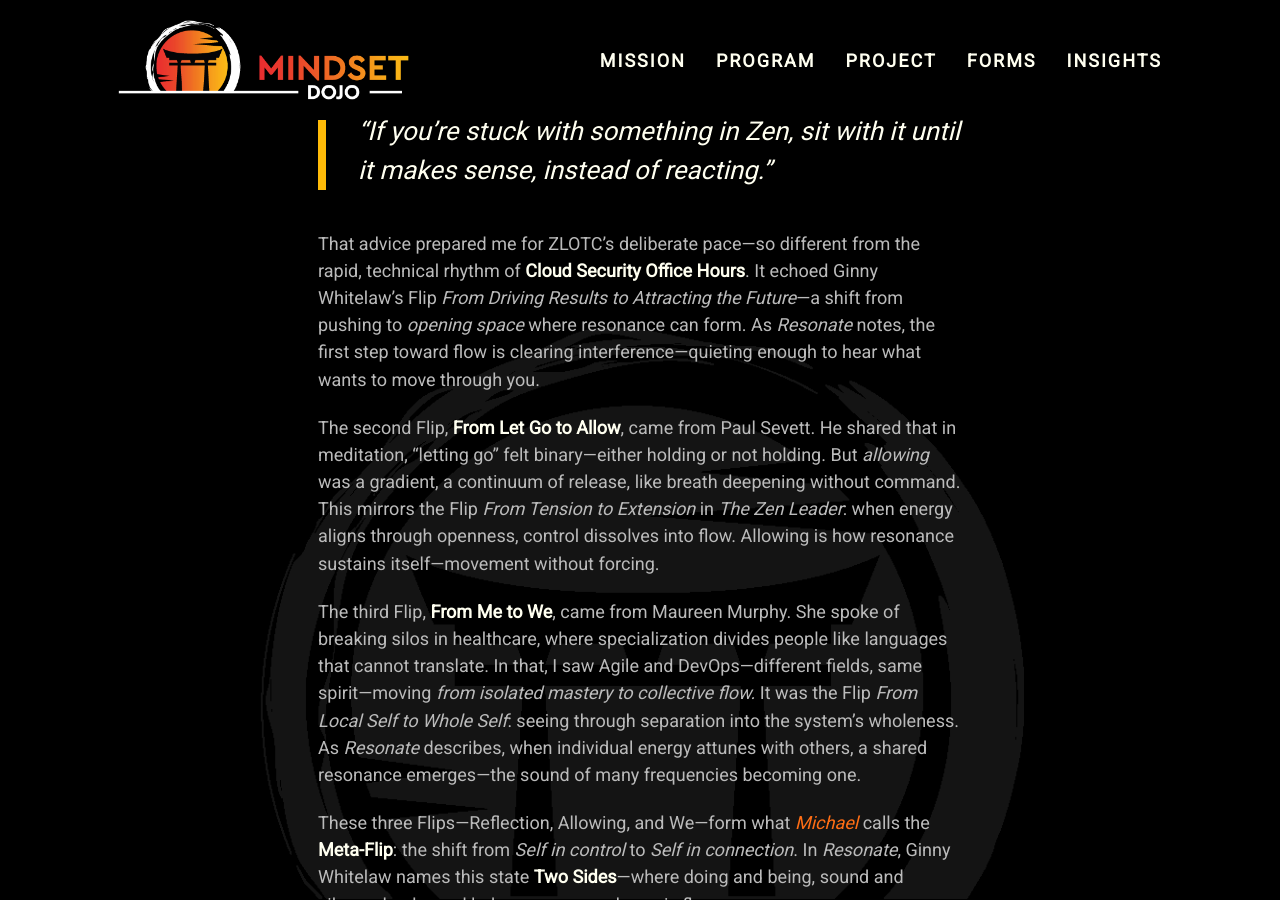
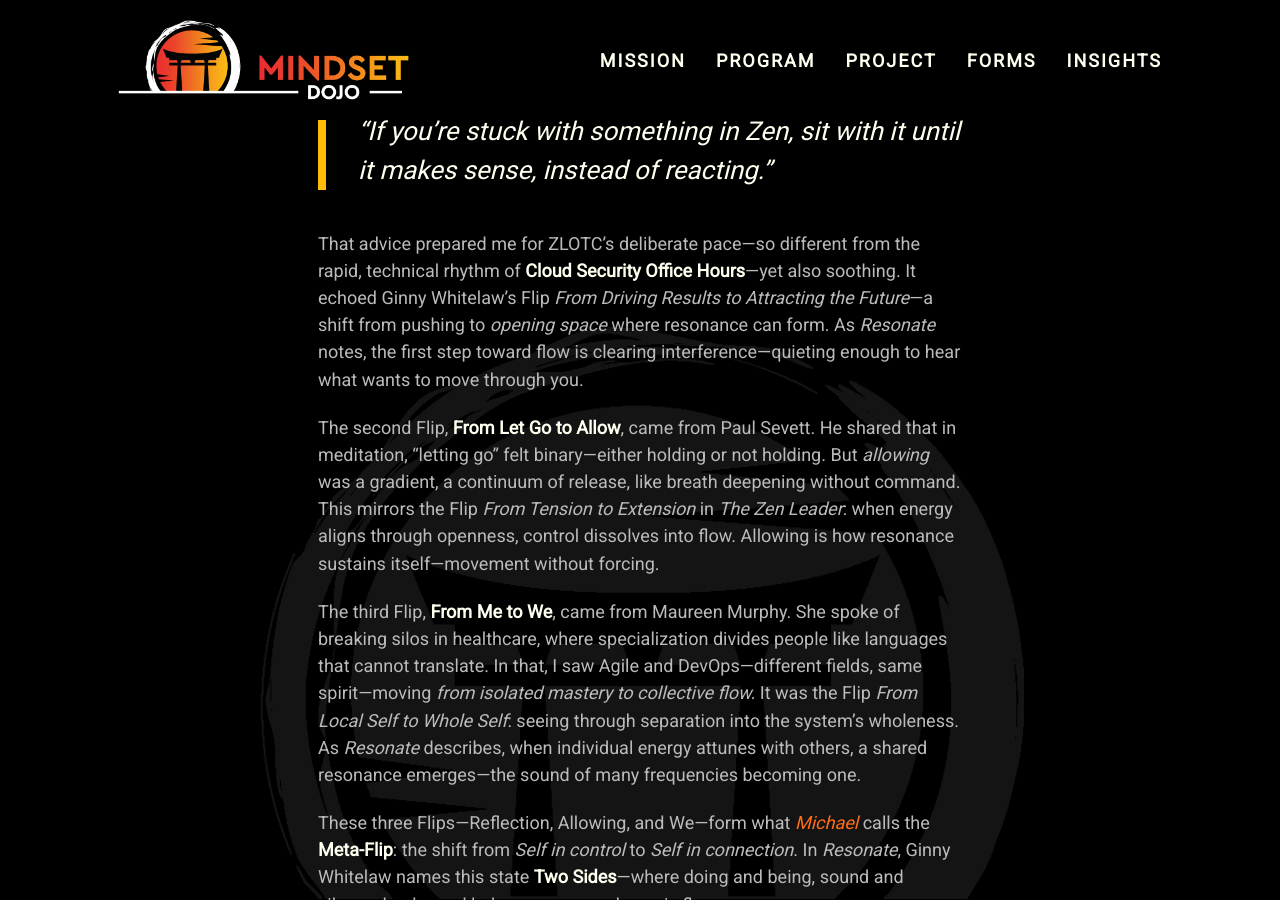
Before and after one commit to mindset-dojo/mindset-dojo.github.io, a Jekyll site: the page built from _insights/2025-10-26-circle-teaching-learning.md, in a window 1280 px wide and 900 px high, scrolled down 541 px. Built offline with Jekyll 4.4.1, drawn with Linux system fonts in a browser that asks for light colours; some web fonts are replaced.

Commit message:
refactor(circle-teaching-learning): add complement to comparison between zen leader off the cushion and cloud security office hours.

```diff
--- a/_insights/2025-10-26-circle-teaching-learning.md
+++ b/_insights/2025-10-26-circle-teaching-learning.md
@@ -35,7 +35,7 @@ This one came not from Zen, but from our own.
 
 > “If you’re stuck with something in Zen, sit with it until it makes sense, instead of reacting.”
 
-That advice prepared me for ZLOTC’s deliberate pace—so different from the rapid, technical rhythm of **Cloud Security Office Hours**.
+That advice prepared me for ZLOTC’s deliberate pace—so different from the rapid, technical rhythm of **Cloud Security Office Hours**—yet also soothing.
 It echoed Ginny Whitelaw’s Flip *From Driving Results to Attracting the Future*—a shift from pushing to *opening space* where resonance can form.
 As *Resonate* notes, the first step toward flow is clearing interference—quieting enough to hear what wants to move through you.
 
```
